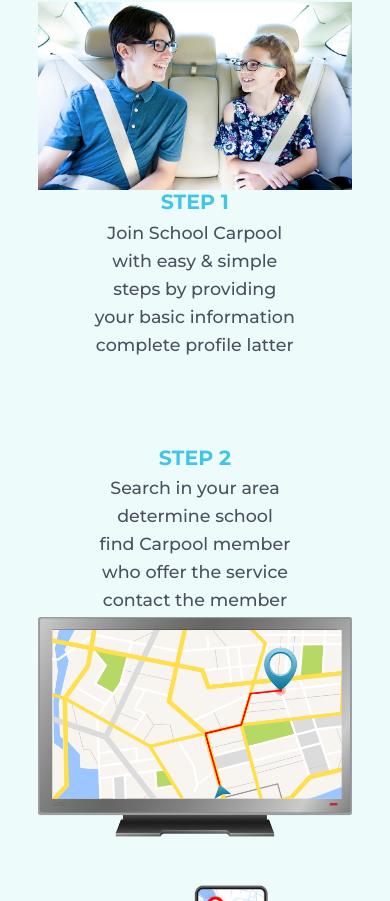
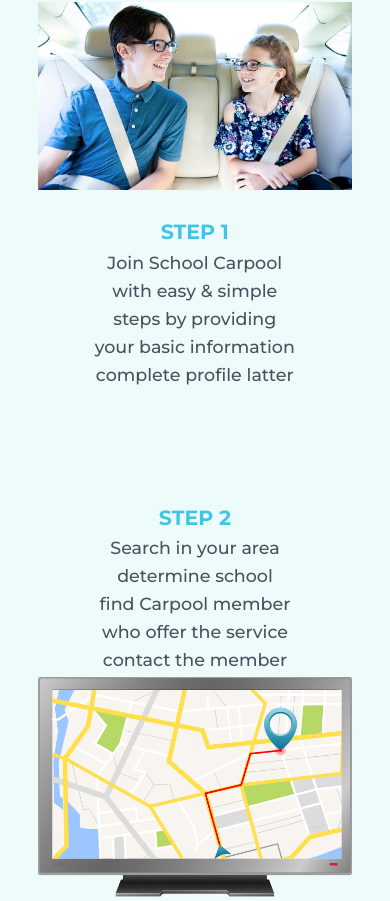
Before and after one commit to Code-the-Dream-School/gg-pac-team2-front, a React (Vite) app: page / in a window 390 px wide. Shown: the part 1223-2124 px from the top of the page. Built offline with nearby package versions, Linux system fonts and the light colour scheme.

Commit message:
Style homepage for mobile media queries

```diff
--- a/src/main.css
+++ b/src/main.css
@@ -24,7 +24,7 @@ html {
     padding: 10px;
   }
 
-  h1, h2, p {
+  h1, h2, h3, p {
     text-align: center;
   }
 
@@ -33,7 +33,7 @@ html {
     text-align: center;
   }
 
-  .loginBtn, .demoBtn {
+  .loginBtn, .demoBtn, button {
     width: 100% !important;
     margin-bottom: 10px;
     text-align: center;
@@ -55,4 +55,20 @@ html {
     max-width: 100%;
     height: auto;
   }
+
+  .f_list {
+    padding-left: 0;
+    list-style: none;
+    text-align: center;
+  }
+
+  h3 {
+    margin-top: 30px;
+  }
+
+  .f_social_icon {
+    display: flex;
+    justify-content: center;
+    gap: 10px;
+  }
 }
```
